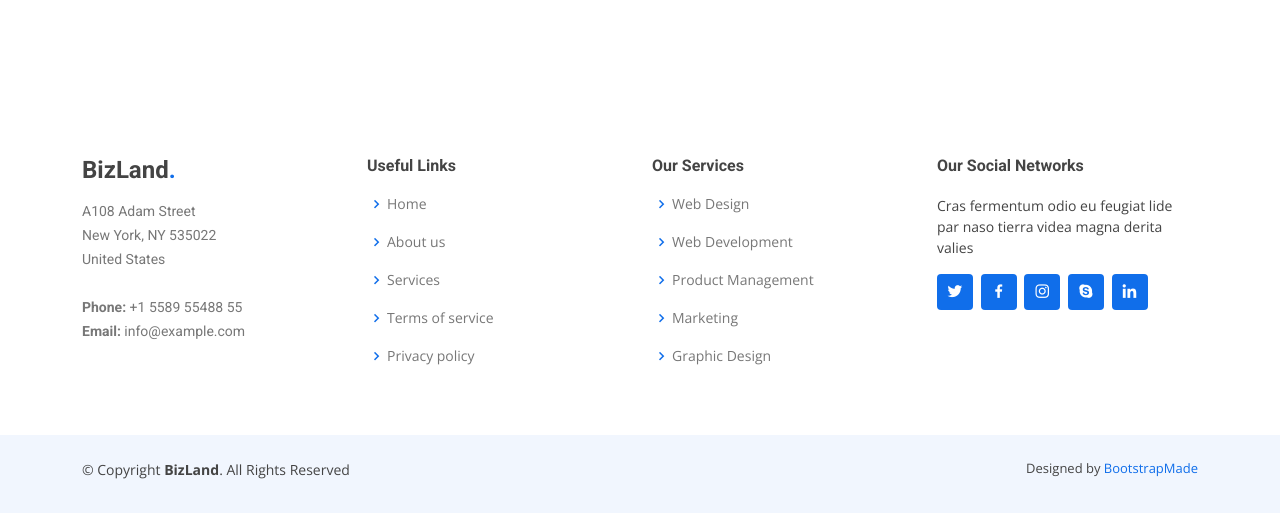
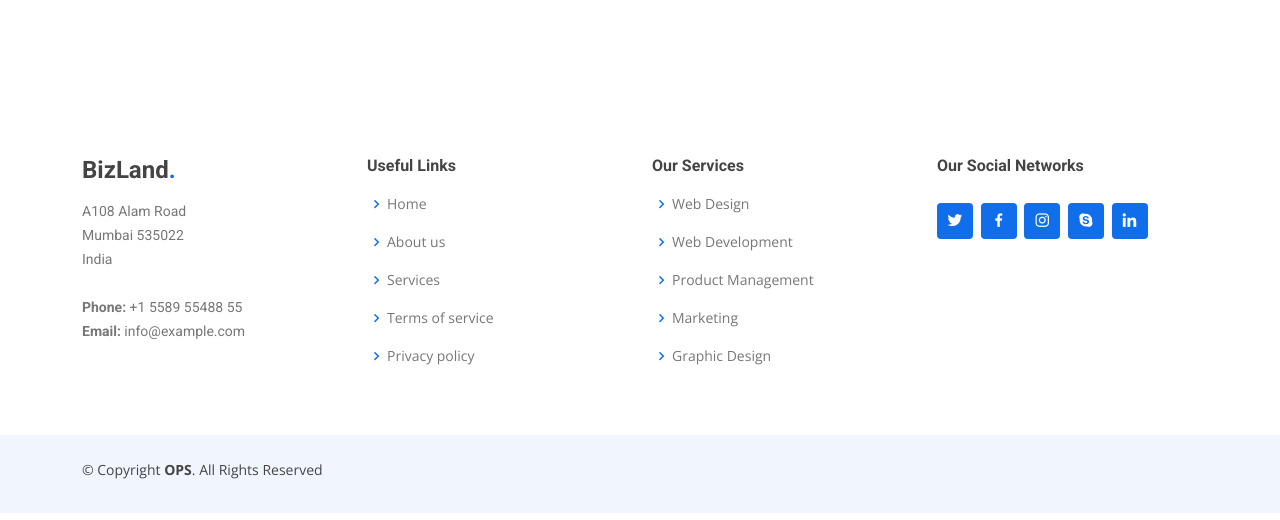
Before and after one commit to chavansrc141/SE_Project, a Django app: template profiles/templates/profiles/eWallet.html in a window 1280 px wide. Shown: the part 280-800 px from the top of the page. Run offline with Django 3.2, Linux system fonts and the light colour scheme; the template is opened without the code that fills it, so the values that code supplies are empty; some libraries are stand-ins or nearby versions.

Commit message:
3rd commit

```diff
--- a/profiles/templates/profiles/profile_base_layout.html
+++ b/profiles/templates/profiles/profile_base_layout.html
@@ -95,9 +95,9 @@
           <div class="col-lg-3 col-md-6 footer-contact">
             <h3>BizLand<span>.</span></h3>
             <p>
-              A108 Adam Street <br>
-              New York, NY 535022<br>
-              United States <br><br>
+              A108 Alam Road <br>
+              Mumbai 535022<br>
+              India <br><br>
               <strong>Phone:</strong> +1 5589 55488 55<br>
               <strong>Email:</strong> info@example.com<br>
             </p>
@@ -127,7 +127,7 @@
 
           <div class="col-lg-3 col-md-6 footer-links">
             <h4>Our Social Networks</h4>
-            <p>Cras fermentum odio eu feugiat lide par naso tierra videa magna derita valies</p>
+            <!-- <p>Cras fermentum odio eu feugiat lide par naso tierra videa magna derita valies</p> -->
             <div class="social-links mt-3">
               <a href="#" class="twitter"><i class="bx bxl-twitter"></i></a>
               <a href="#" class="facebook"><i class="bx bxl-facebook"></i></a>
@@ -143,14 +143,14 @@
 
     <div class="container py-4">
       <div class="copyright">
-        &copy; Copyright <strong><span>BizLand</span></strong>. All Rights Reserved
+        &copy; Copyright <strong><span>OPS</span></strong>. All Rights Reserved
       </div>
       <div class="credits">
         <!-- All the links in the footer should remain intact. -->
         <!-- You can delete the links only if you purchased the pro version. -->
         <!-- Licensing information: https://bootstrapmade.com/license/ -->
         <!-- Purchase the pro version with working PHP/AJAX contact form: https://bootstrapmade.com/bizland-bootstrap-business-template/ -->
-        Designed by <a href="https://bootstrapmade.com/">BootstrapMade</a>
+        <!-- Designed by <a href="https://bootstrapmade.com/">BootstrapMade</a> -->
       </div>
     </div>
   </footer><!-- End Footer -->
```
